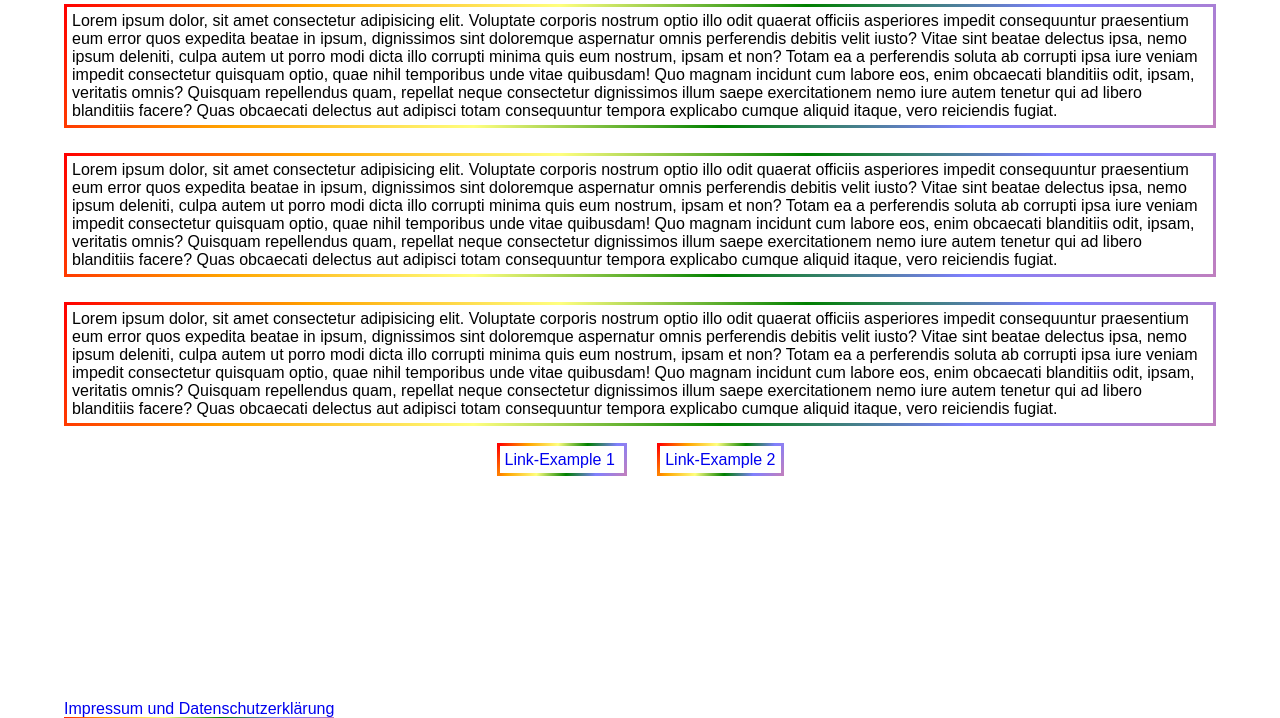
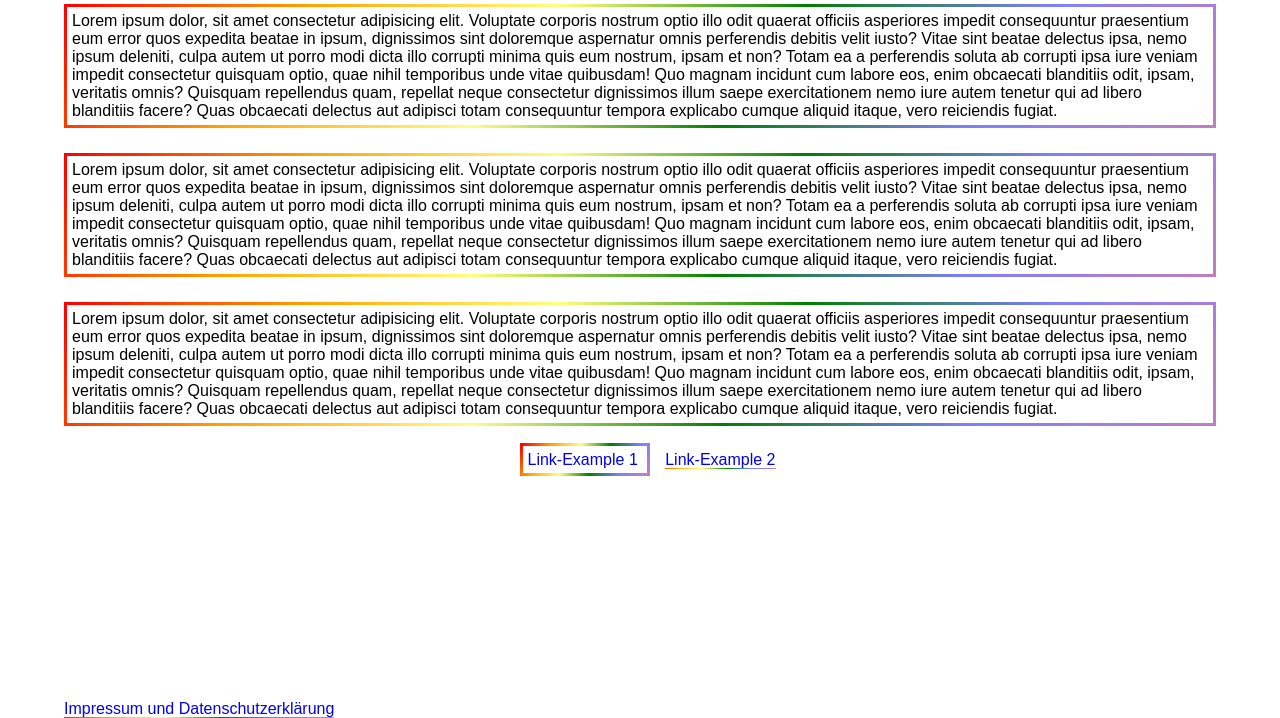
Before and after one commit to joramulmke/Pride-Design, a plain HTML site: page index.html in a window 1280 px wide. Shown: the part 82-800 px from the top of the page. Drawn offline with Linux system fonts and the light colour scheme.

Commit message:
Update index.html

```diff
--- a/index.html
+++ b/index.html
@@ -217,7 +217,7 @@
         <div class="center">
             <a class="queerButton" href="https://joram.eu" rel="noopener noreferrer"
                 target="_blank"><span class="hoverMe">🏳️&zwj;🌈</span> Link-Example 1 <span class="hoverMe">🏳️&zwj;🌈</span></a>
-            <a class="queerButton" href="https://joram.eu" rel="noopener noreferrer"
+            <a class="prideUnderscore" href="https://joram.eu" rel="noopener noreferrer"
                 target="_blank">Link-Example 2 <span class="hoverMe">🏳️&zwj;🌈</span></a>
         </div>
     </main>
```
